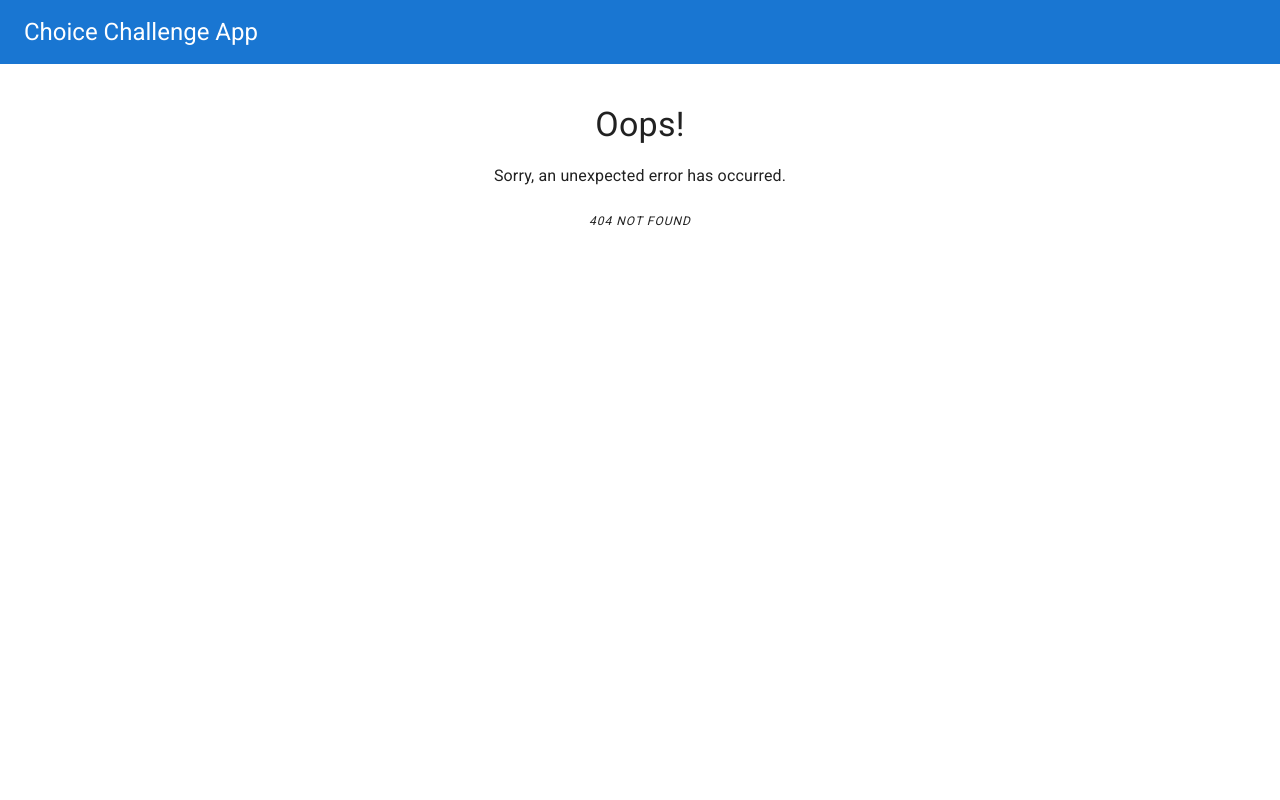
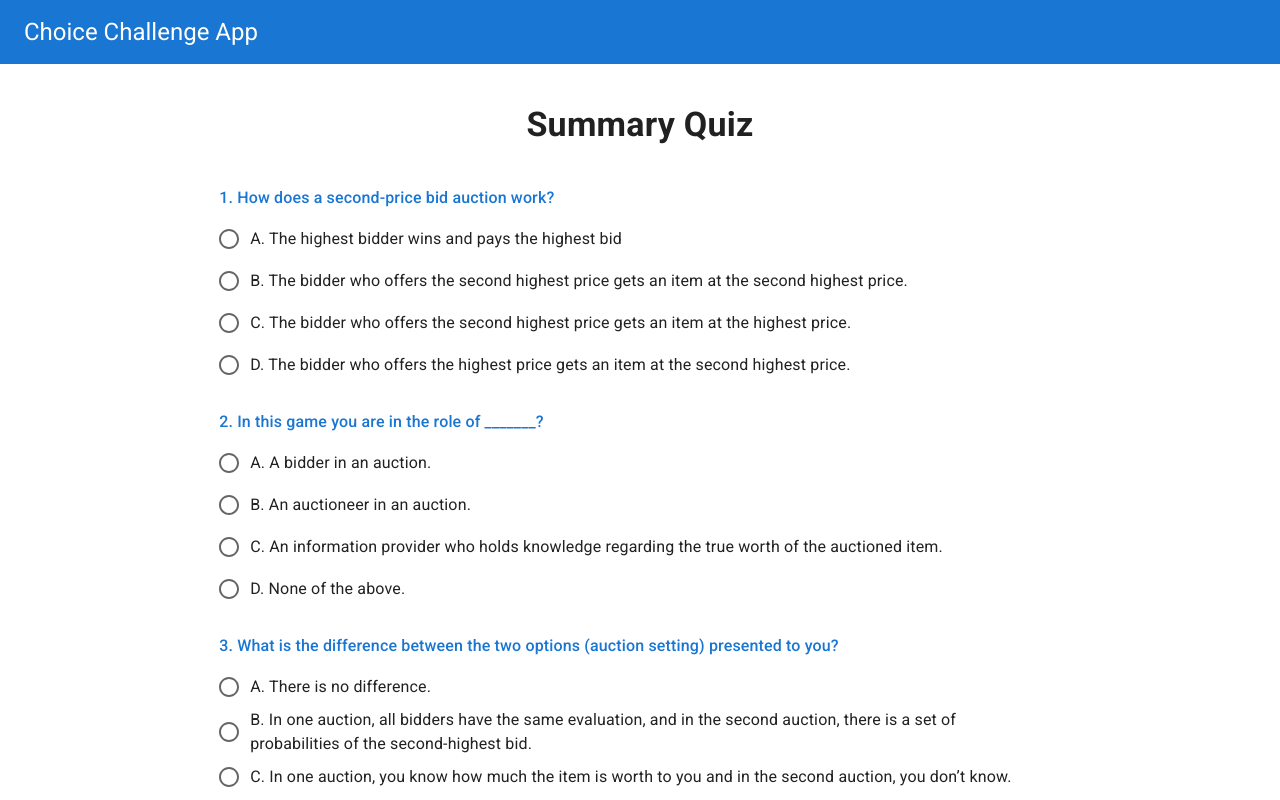
Before and after one commit to MatanAv/auction-challenge-app, a React (Vite) app in the folder client/: page /instructions/summary in a window 1280 px wide. Before the commit this address had no page. Shown: the top 800 px of the page. Built offline with nearby package versions, Linux system fonts and the light colour scheme.

Commit message:
Update Instructions and Survey components, and RadioGroupField component

```diff
--- a/client/src/components/Form/RadioGroupField.tsx
+++ b/client/src/components/Form/RadioGroupField.tsx
@@ -5,21 +5,24 @@ import FormControlLabel from '@mui/material/FormControlLabel';
 
 interface RadioGroupFieldProps {
   label: string;
-  options: string[];
-  setValue: (value: string) => void;
+  onChange: (value: string) => void;
+  options?: string[];
+  controlledOptions?: React.ReactNode;
 }
 
-export default function RadioGroupField({ label, options, setValue }: RadioGroupFieldProps) {
+export default function RadioGroupField({ label, options = [], onChange, controlledOptions }: RadioGroupFieldProps) {
   const labelId = `radio-buttons-group-${label}`;
 
-  const handleOnChange = (event: React.ChangeEvent<HTMLInputElement>) => setValue(event.target.value);
+  const handleOnChange = (event: React.ChangeEvent<HTMLInputElement>) => onChange(event.target.value);
+
+  const renderedOptions =
+    controlledOptions ||
+    options.map((option, index) => <FormControlLabel key={index} value={option} control={<Radio />} label={option} />);
 
   return (
     <FormControl>
       <RadioGroup aria-labelledby={labelId} defaultValue='' name='radio-buttons-group' onChange={handleOnChange}>
-        {options.map((option) => (
-          <FormControlLabel key={option} value={option} control={<Radio />} label={option} />
-        ))}
+        {renderedOptions}
       </RadioGroup>
     </FormControl>
   );
--- /dev/null
+++ b/client/src/pages/Instructions/Summary.tsx
@@ -0,0 +1,196 @@
+import { useMemo, useState } from 'react';
+import { useNavigate } from 'react-router-dom';
+import { UserInstructions } from '@/interfaces/user';
+import { submitUserInstructions } from '@/services/api/users';
+import data from '@/data/training/quiz.json';
+
+import Box from '@mui/material/Box';
+import Radio from '@mui/material/Radio';
+import Button from '@mui/material/Button';
+import Divider from '@mui/material/Divider';
+import Typography from '@mui/material/Typography';
+import FormControlLabel from '@mui/material/FormControlLabel';
+import RadioGroupField from '@/components/Form/RadioGroupField';
+
+import { listBoxStyle } from '@/styles';
+
+const MIN_PASS_SCORE = 7;
+const FAILS_LIMIT = 2;
+
+interface SummaryResultsProps {
+  score: number;
+  setIsReview: (value: boolean) => void;
+}
+
+function SummaryResults({ score, setIsReview }: SummaryResultsProps) {
+  return (
+    <Box>
+      <Typography variant='h4' fontWeight={600}>
+        Summary Results
+      </Typography>
+
+      <Box sx={{ p: 3 }}>
+        <Box my={3}>
+          <Typography variant='body1' color='primary' mb={1} fontWeight={600}>
+            Your score is: {`${score * 10}%`}.
+          </Typography>
+          <Typography variant='overline' fontWeight={500}>
+            Passing score: {`${MIN_PASS_SCORE * 10}%`}.
+          </Typography>
+        </Box>
+
+        <Divider />
+
+        <Box my={3}>
+          {score < MIN_PASS_SCORE ? (
+            <>
+              <Typography variant='h5' color='error' fontWeight={500}>
+                You have failed the test.
+              </Typography>
+              <br></br>
+              <Button variant='outlined' color='primary' onClick={() => setIsReview(true)}>
+                Review Test
+              </Button>
+            </>
+          ) : (
+            <Typography variant='h5' color='green' fontWeight={500}>
+              You have passed the test. Congratulations!
+            </Typography>
+          )}
+        </Box>
+      </Box>
+    </Box>
+  );
+}
+
+export default function InstructionsSummary() {
+  const navigate = useNavigate();
+
+  const [score, setScore] = useState(0);
+  const [fails, setFails] = useState(0);
+  const [startTime] = useState(Date.now());
+  const [isReview, setIsReview] = useState(false);
+  const [hasSubmitted, setHasSubmitted] = useState(false);
+  const [userAnswers, setUserAnswers] = useState<string[]>([]);
+
+  const correctAnswers = useMemo(() => data.map(({ correct_answer }) => correct_answer), []);
+
+  const isSubmitDisabled = hasSubmitted || userAnswers.filter((answer) => answer).length !== data.length;
+
+  const getQuizSummary = (): UserInstructions => {
+    let summaryScore = 0;
+    const duration = Date.now() - startTime;
+
+    userAnswers.forEach((answer, index) => {
+      if (answer === correctAnswers[index]) {
+        summaryScore++;
+      }
+    });
+
+    setScore(summaryScore);
+
+    if (score < MIN_PASS_SCORE) {
+      setFails(fails + 1);
+    }
+
+    return { score, fails, duration };
+  };
+
+  const handleSubmit = async () => {
+    setHasSubmitted(true);
+
+    try {
+      const quizSummary = getQuizSummary();
+      await submitUserInstructions(quizSummary);
+
+      if (quizSummary.fails > FAILS_LIMIT) {
+        return navigate('/');
+      }
+    } catch (error) {
+      // TODO: handle errors
+      console.error(error);
+    }
+  };
+
+  const handleRetakeTest = () => {
+    return navigate(0);
+  };
+
+  const renderQuestions = () => {
+    return data.map(({ id, question, options }, index) => {
+      const questionsOptionsTuple = Object.entries(options);
+      const questionOptions = questionsOptionsTuple.map(([key, value]) => `${key}.  ${value}`);
+
+      const renderedOptions = questionOptions.map((option) => {
+        const isChecked = userAnswers[index] === option[0];
+        const isCorrectAnswer = correctAnswers[index] === option[0];
+        const optionStyle = hasSubmitted && isCorrectAnswer ? { color: 'green' } : {};
+
+        return (
+          <FormControlLabel
+            sx={optionStyle}
+            key={`${index}${option[0]}`}
+            checked={isChecked}
+            value={option[0]}
+            label={option}
+            control={<Radio />}
+          />
+        );
+      });
+
+      return (
+        <Box key={id} sx={{ p: 1, textAlign: 'left' }}>
+          <Typography variant='body1' color='primary' py={1} fontWeight={500}>
+            {`${index + 1}. ${question}`}
+          </Typography>
+
+          <RadioGroupField
+            label={`${id}`}
+            controlledOptions={renderedOptions}
+            onChange={(value) => {
+              if (hasSubmitted) return;
+
+              const newAnswers = [...userAnswers];
+              newAnswers[index] = value;
+              setUserAnswers(newAnswers);
+            }}
+          />
+        </Box>
+      );
+    });
+  };
+
+  return (
+    <Box sx={listBoxStyle}>
+      {hasSubmitted && !isReview ? (
+        <SummaryResults score={score} setIsReview={setIsReview} />
+      ) : (
+        <>
+          <Typography variant='h4' fontWeight={600}>
+            Summary Quiz
+          </Typography>
+
+          <Box sx={{ width: '80%', m: 'auto' }}>{renderQuestions()}</Box>
+
+          {isReview ? (
+            <Button variant='contained' color='primary' sx={{ mt: 2 }} onClick={handleRetakeTest}>
+              Retake Test
+            </Button>
+          ) : (
+            <Button
+              variant='contained'
+              color='primary'
+              sx={{ mt: 2 }}
+              disabled={isSubmitDisabled}
+              onClick={handleSubmit}
+            >
+              Submit Test
+            </Button>
+          )}
+        </>
+      )}
+    </Box>
+  );
+}
+
+// TODO: Make it cleaner
--- a/client/src/pages/Survey.tsx
+++ b/client/src/pages/Survey.tsx
@@ -14,10 +14,9 @@ import { formStyle } from '@/styles';
 const surveyBoxStyle = {
   display: 'flex',
   flexDirection: 'column',
-  alignItems: 'flex-start',
   width: '100%',
   gap: 3,
-  p: 2,
+  py: 2,
   '& *': {
     fontSize: '0.975rem !important'
   }
@@ -66,13 +65,13 @@ export default function Survey() {
               <Typography variant='body1' color='darkorange' fontWeight={500} mb={1}>
                 {question.title}
               </Typography>
-              <RadioGroupField label={question.id} options={question.options} setValue={setFunction} />
+              <RadioGroupField label={question.id} options={question.options} onChange={setFunction} />
             </Box>
           );
         })}
 
         <Box sx={{ width: '100%' }}>
-          <Typography variant='body1' color='darkorange' fontWeight={500} mb={2.5}>
+          <Typography variant='body1' color='darkorange' fontWeight={500} mb={1.5}>
             Do you have any comment?
           </Typography>
           <TextField label='Comment' fullWidth defaultValue='' onChange={(e) => setComment(e.target.value)} />
```
Also changed, not shown: client/src/main.tsx (+6 -3 lines), client/src/data/training/quiz.json (renamed from client/src/assets/training/quiz.json), client/src/pages/Instructions/Instructions.tsx (renamed from client/src/pages/Instructions.tsx).
